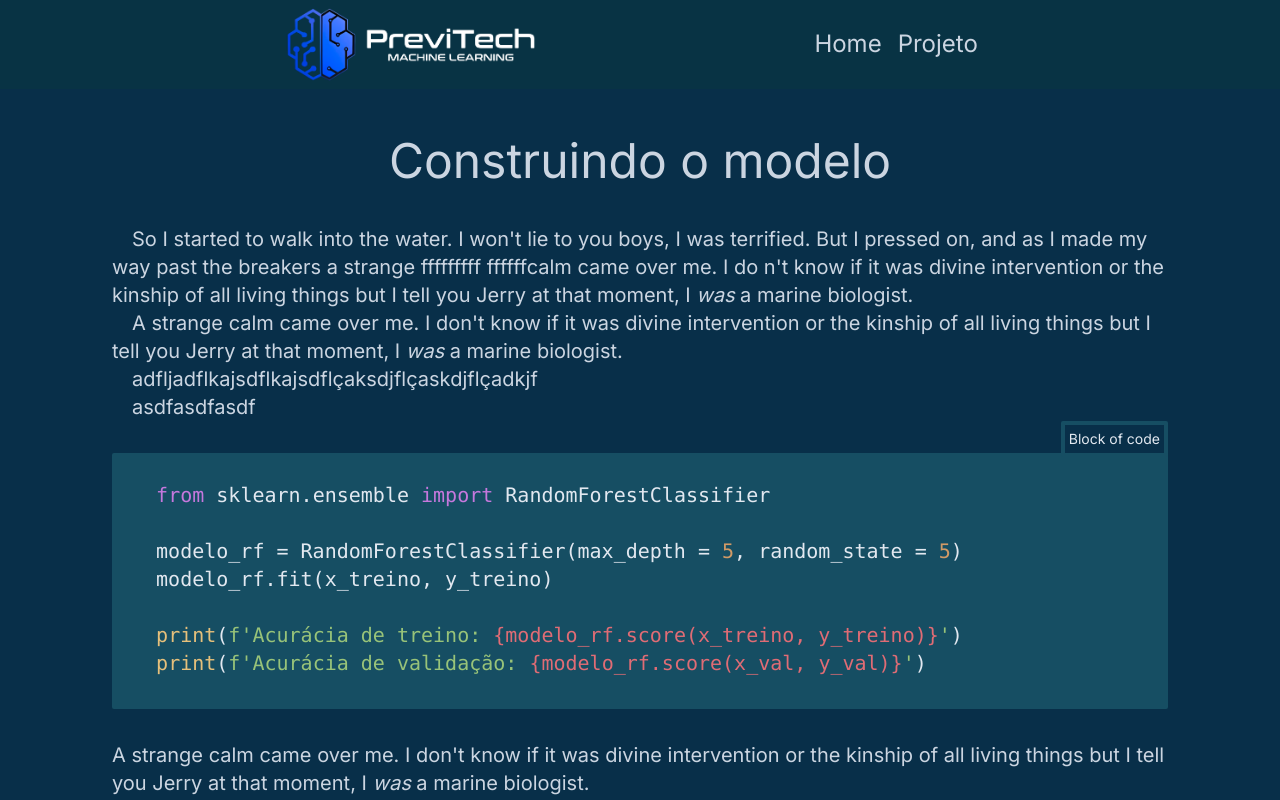
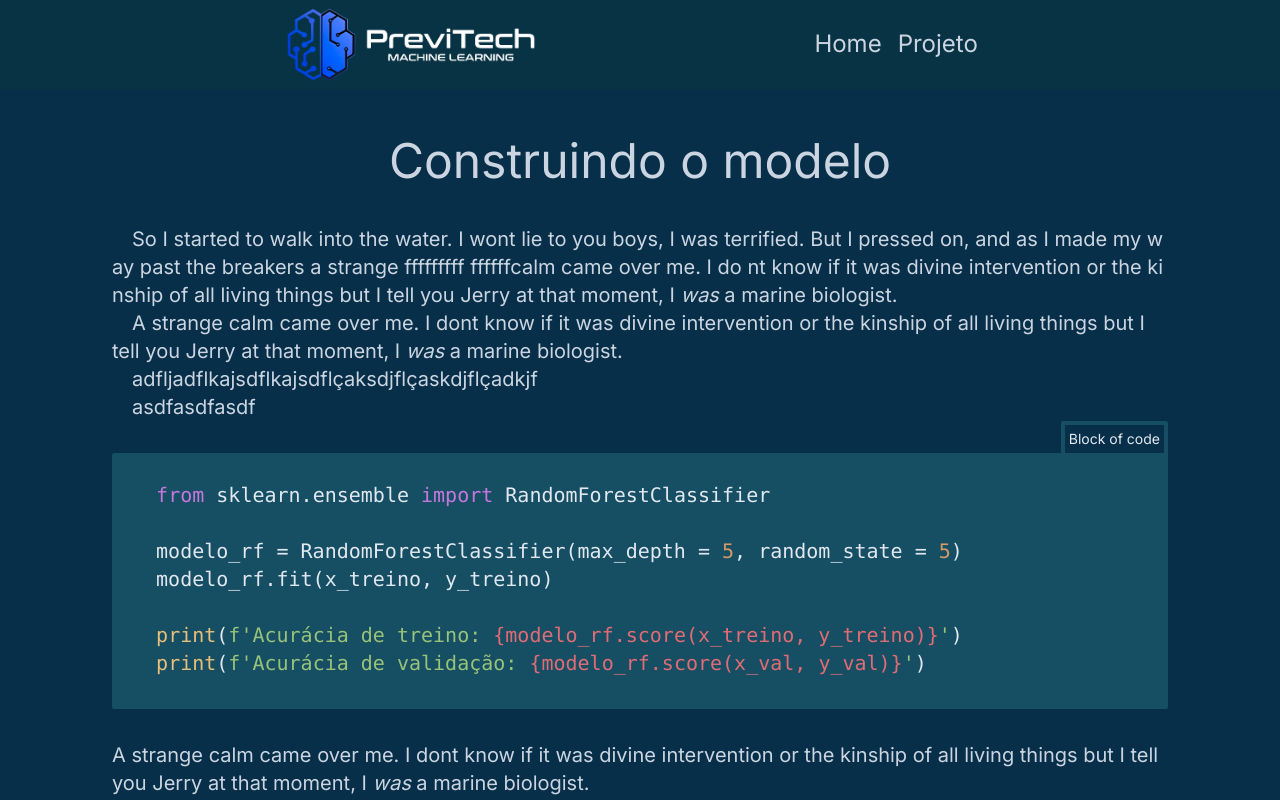
Before and after one commit to mcalsing/site-previtech, a Next.js app: page /about in a window 1280 px wide. Shown: the top 800 px of the page. Built offline with nearby package versions, Linux system fonts and the light colour scheme.

Commit message:
Retirado apóstrofos das palavra em inglês, estava causando erros no deploy

```diff
--- a/src/app/about/page.js
+++ b/src/app/about/page.js
@@ -27,37 +27,37 @@ export default function About() {
   print(f'Acurácia de validação: {modelo_rf.score(x_val, y_val)}')`;
 
   return (
-    <main className='lg:pl-28 lg:pr-28 pt-12 2xl:pl-64 2xl:pr-64 md:text-xl text-sm text-slate-300 flex flex-col items-center'>
-      <h1 className='text-5xl pb-10'>Construindo o modelo</h1>
-      <div className='flex flex-col bg-sky-950'>
+    <main className="lg:pl-28 lg:pr-28 pt-12 2xl:pl-64 2xl:pr-64 md:text-xl text-sm text-slate-300 flex flex-col items-center">
+      <h1 className="text-5xl pb-10">Construindo o modelo</h1>
+      <div className="flex flex-col bg-sky-950">
         <div class="indent-5 flex flex-col">
-          <p className='break-all'>So I started to walk into the water. I won't lie to you boys, I was
+          <p className="break-all">So I started to walk into the water. I wont lie to you boys, I was
           terrified. But I pressed on, and as I made my way past the breakers
           a strange fffffffff                ffffffcalm came over me. I do
-          n't know if it was divine intervention
+          nt know if it was divine intervention
           or the kinship of all living things but I tell you Jerry at that moment,
           I <em>was</em> a marine biologist.</p>
 
 
-          <p>A strange calm came over me. I don't know if it was divine intervention
+          <p>A strange calm came over me. I dont know if it was divine intervention
           or the kinship of all living things but I tell you Jerry at that moment,
           I <em>was</em> a marine biologist.</p>
 
           adfljadflkajsdflkajsdflçaksdjflçaskdjflçadkjf
           <p>asdfasdfasdf</p>
         </div>
-        <div className='bg-cyan-900 text-slate-200 w-full pb-8 rounded-sm pl-5 mb-8 mt-8 relative'>
-          <span className='absolute -top-8 right-0 border-4 border-cyan-900 text-sm rounded-sm p-1 hover:bg-cyan-900'>Block of code</span>
+        <div className="bg-cyan-900 text-slate-200 w-full pb-8 rounded-sm pl-5 mb-8 mt-8 relative">
+          <span className="absolute -top-8 right-0 border-4 border-cyan-900 text-sm rounded-sm p-1 hover:bg-cyan-900">Block of code</span>
           <CodeBlock language="python">{code}</CodeBlock>
         </div>
-        <p>A strange calm came over me. I don't know if it was divine intervention
+        <p>A strange calm came over me. I dont know if it was divine intervention
           or the kinship of all living things but I tell you Jerry at that moment,
           I <em>was</em> a marine biologist.</p>
 
         adfljadflkajsdflkajsdflçaksdjflçaskdjflçadkjf
         <p>asdfasdfasdf</p>
-        <div className='bg-cyan-900 text-slate-200 w-full pb-8 rounded-sm pl-5 mb-8 mt-8 relative'>
-          <span className='absolute -top-8 right-0 border-4 border-cyan-900 text-sm rounded-sm p-1 hover:bg-cyan-900'>Block of code</span>
+        <div className="bg-cyan-900 text-slate-200 w-full pb-8 rounded-sm pl-5 mb-8 mt-8 relative">
+          <span className="absolute -top-8 right-0 border-4 border-cyan-900 text-sm rounded-sm p-1 hover:bg-cyan-900">Block of code</span>
           <CodeBlock language="python">{code}</CodeBlock>
         </div>
       </div>
```
